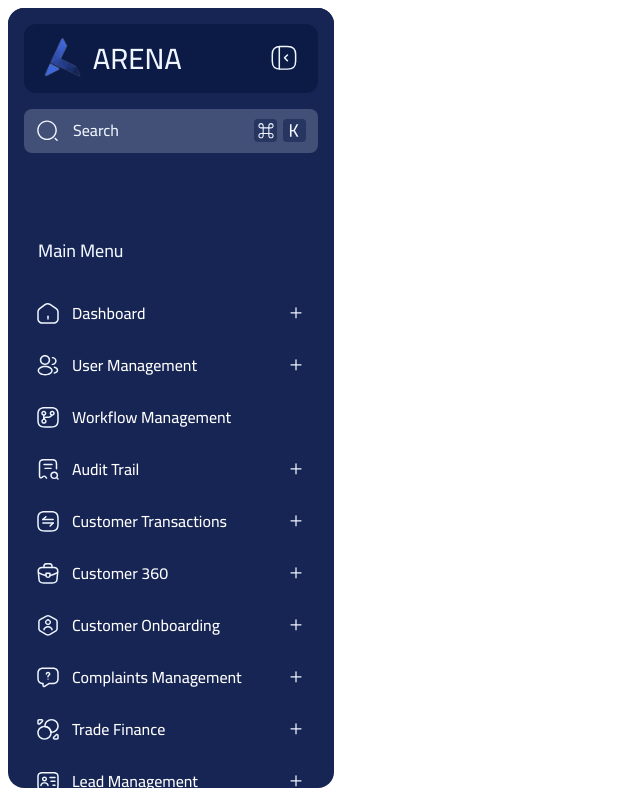
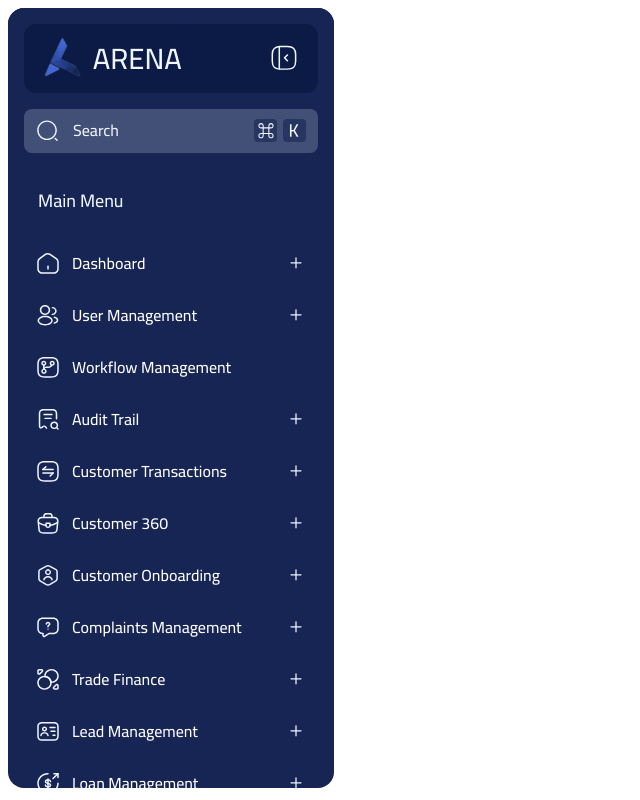
Before and after one commit to malek-shehadeh/Sidebar-Task, a React (Vite) app: page / in a window 1280 px wide. Shown: the whole page, without its empty margins (0-640 px from the left). Built offline with nearby package versions, Linux system fonts and the light colour scheme.

Commit message:
fix:padding for menu

```diff
--- a/src/styles/Sidebar.scss
+++ b/src/styles/Sidebar.scss
@@ -89,7 +89,7 @@ $blue-50: rgba(239, 246, 255, 1);
     }
 
     .menuItems {
-      padding: 112px 0 0 0;
+      padding: 50px 0 0 0;
       width: 100%;
       display: flex;
       align-items: center;
@@ -301,7 +301,7 @@ $blue-50: rgba(239, 246, 255, 1);
 
 .menuTitle {
   color: rgba(239, 246, 255, 1);
-  padding: 50px 24px 0 30px;
+  padding: 0px 30px 0 30px;
   font-family: "cairo", sans-serif;
   font-size: 18px;
   font-weight: 500;
@@ -350,7 +350,7 @@ $blue-50: rgba(239, 246, 255, 1);
   // width: 280px;
   // margin-left: 12px;
   border-radius: 12px;
-  text-decoration: none; /* Remove underline */
+  text-decoration: none;
 
   &:hover {
     background-color: rgba(239, 246, 255, 0.2);
```
